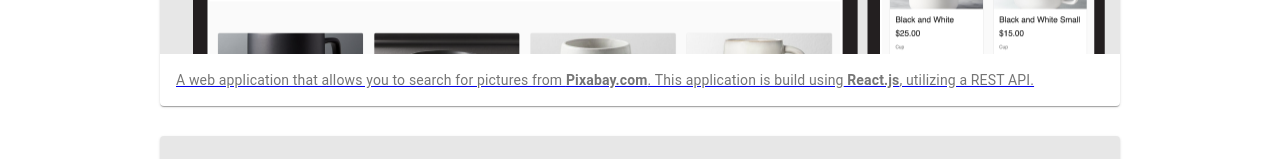
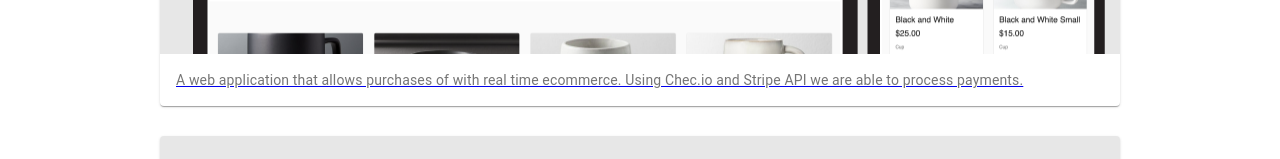
Before and after one commit to jguinn124/meetJohnGuinn, a React (Create React App) app: page /webdevelopment in a window 1280 px wide. Shown: the part 641-800 px from the top of the page. Built offline with nearby package versions, Linux system fonts and the light colour scheme; a web font is replaced by a local one.

Commit message:
Adding detail to portfolio

```diff
--- a/src/components/WebDevelopment.js
+++ b/src/components/WebDevelopment.js
@@ -71,7 +71,7 @@ export default function LandingPage() {
           <Grid container justify="center">
             <Grid item style={{ padding: "15px" }}>
               <a
-                href="http://www.pixaviewer.com"
+                href="https://xenodochial-mestorf-66658d.netlify.app/"
                 rel="noopener noreferrer"
                 target="_blank"
               >
@@ -100,10 +100,9 @@ export default function LandingPage() {
                         color="textSecondary"
                         component="p"
                       >
-                        A web application that allows you to search for pictures
-                        from <strong> Pixabay.com</strong>. This application is
-                        build using
-                        <strong> React.js</strong>, utilizing a REST API.
+                        A web application that allows purchases of with real
+                        time ecommerce. Using Chec.io and Stripe API we are able
+                        to process payments.
                       </Typography>
                       <Typography
                         variant="body2"
@@ -205,7 +204,6 @@ export default function LandingPage() {
                         <strong> React.js</strong>, utilizing a REST APIfetching
                         from OpenWeatherMap API.
                       </Typography>
-                      Live
                     </CardContent>
                   </CardActionArea>
                 </Card>
```
Also changed, not shown: src/components/LandingPage.js (+8 -0 lines), src/assets/matching_blob.png (added).
